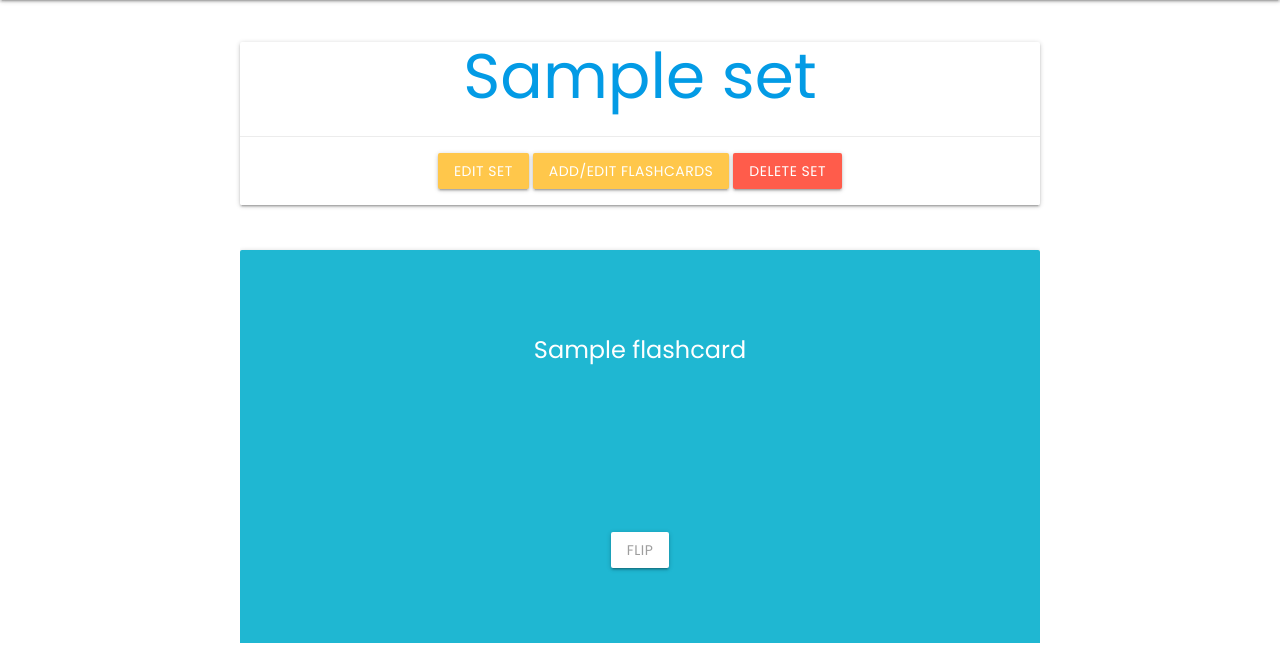
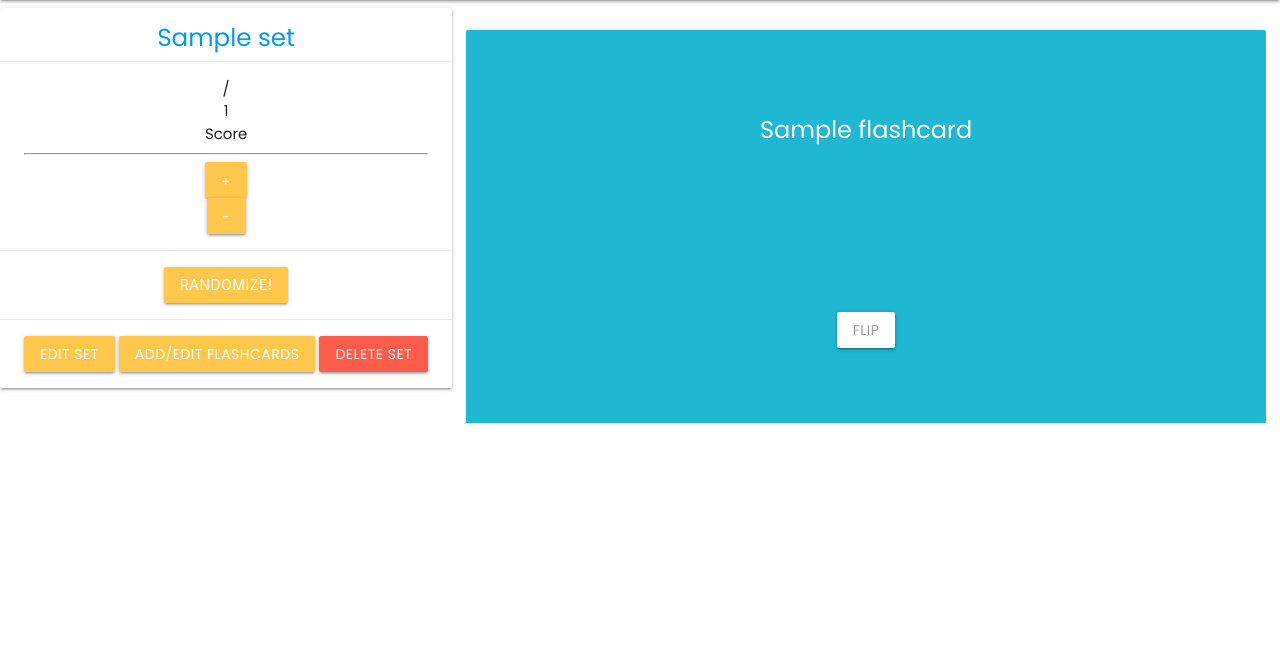
Before and after one commit to ursulacj/noted, a Django app: page /sets/1/ in a window 1280 px wide. Shown: the part 64-727 px from the top of the page. Run offline with Django 3.2, Linux system fonts and the light colour scheme; tables that the repository leaves empty hold one stand-in row (values such as "Sample post").

Commit message:
adds randomize button

```diff
--- a/main_app/models.py
+++ b/main_app/models.py
@@ -1,6 +1,7 @@
 from django.db import models
 from django.urls import reverse
 from django.forms import modelformset_factory, inlineformset_factory
+import random
 
 from django.contrib.auth.models import User
 
@@ -18,6 +19,23 @@ class Set(models.Model):
 
   def __str__(self):
     return self.name
+
+  def shuffle_cards(self):
+    flashcards = self.flashcard_set.all()
+    cards = []
+    for card in flashcards:
+      cards.append((card.question, card.answer, card.id))
+      random.shuffle(cards)
+    return cards
+
+  def get_flashcards(self):
+    flashcards = self.flashcard_set.all()
+    cards = []
+    for card in flashcards:
+      cards.append((card.question, card.answer, card.id))
+    return cards
+
+
 
 class Group(models.Model):
   name = models.CharField(max_length=200)
--- a/main_app/templates/main_app/set_confirm_delete.html
+++ b/main_app/templates/main_app/set_confirm_delete.html
@@ -7,7 +7,7 @@
 
   <form action="" method="POST">
     {% csrf_token %}
-    <input type="submit" value="Yes - Delete!" class="btn">
-    <a href="{% url 'show_set' set.id %}">Cancel</a>
+    <input type="submit" value="Yes - Delete!" class="btn btn-red">
+    <a href="{% url 'show_set' set.id %}"> <button class="btn">Cancel</button> </a>
   </form>
 {% endblock %}
--- a/main_app/templates/main_app/set_form.html
+++ b/main_app/templates/main_app/set_form.html
@@ -2,7 +2,7 @@
 
 {% block content %}
 <h1>Add a Set</h1>
-<form action="" method="post">
+<form action="" method="post" class="thin-body">
     {% csrf_token %}
     <table>
       {{ form.as_table }}
--- a/main_app/templates/sets/show.html
+++ b/main_app/templates/sets/show.html
@@ -1,29 +1,52 @@
 {% extends 'base.html' %}
 {% block content %}
-<div class="card">
+<div class="card left">
     <a class="tooltipped" data-position="bottom" data-tooltip="{{ set.description }}">
-      <span class="card-title"><h1>{{ set.name }}</h1>
+      <span class="card-title"><h5>{{ set.name }}</h5>
       </span>
     </a>
     <div class="card-action">
-            <a href="{% url 'update_set' set.id %}" class="btn">Edit Set</a>
-            <a href="{% url 'create_flashcards' set.id %}" class="btn">Add/Edit Flashcards</a>
-            <a href="{% url 'delete_set' set.id %}" class="btn btn-red">Delete Set</a>
-          </div>
+      <div class="points">  </div> / <div class="total">{{ total }}</div>
+      Score <hr>
+      <form action="" method="get">
+          <input value="random" name="random" type="hidden"></input>
+          <button type="submit" class="btn">+</button>
+      </form>
+      <form action="" method="get">
+          <input value="random" name="random" type="hidden"></input>
+          <button type="submit" class="btn">-</button>
+      </form>
+    </div>
+
+
+    <div class="card-action">
+      <form action="" method="get">
+          <input value="random" name="random" type="hidden"></input>
+          <button type="submit" class="btn">Randomize!</button>
+      </form>
+    </div>
+    <div class="card-action">
+      <a href="{% url 'update_set' set.id %}" class="btn">Edit Set</a>
+      <a href="{% url 'create_flashcards' set.id %}" class="btn">Add/Edit Flashcards</a>
+      <a href="{% url 'delete_set' set.id %}" class="btn btn-red">Delete Set</a>
+    </div>
 </div>
 
 <br>
 
-<div class="carousel carousel-slider center" data-target="carousel">
+<div class="carousel carousel-slider center thin-body" data-target="carousel">
     {% for flashcard in flashcards %}
     <div class="carousel-item noted-blue card flashcards-slide" href="#one!">
-      <span class="card-title white-text center">{{ flashcard.question }}</span>
+      <span class="card-title white-text center">{{ flashcard.0 }}</span>
       <a class="btn waves-effect white grey-text darken-text-2 activator center flip-btn">flip</a>
       <div class="card-reveal noted-blue center flashcards-slide" href="#two!">
-        <span class="card-title center">{{ flashcard.answer }}</span>
+        <span class="card-title center">{{ flashcard.1 }}</span>
         <a class="card-title btn waves-effect white grey-text darken-text-2 center flip-btn">flip</a>
       </div>
     </div>
   {% endfor %}
-</div>
+
+
+  </div>
+
 {% endblock %}
--- a/main_app/views.py
+++ b/main_app/views.py
@@ -1,5 +1,6 @@
 from django.urls import reverse
 from django.shortcuts import render, redirect
+import random
 
 from .models import Set, Flashcard, Group
 from django.contrib.auth.models import User
@@ -65,9 +66,13 @@ def unassoc_group(request, user_id, group_id):
 
 def show_set(request, set_id):
   set = Set.objects.get(id=set_id)
-  flashcards = set.flashcard_set.all()
+  flashcards = set.get_flashcards()
+  total = len(flashcards)
+  if request.GET.get('random') == 'random':
+    flashcards = set.shuffle_cards()
+  print(flashcards)
   return render(request, 'sets/show.html', {
-    'set': set, 'flashcards' : flashcards, 'mainclass' : "thin-body"
+    'set': set, 'flashcards' : flashcards, 'total' : total
     })
 
 def signup(request):
```
Also changed, not shown: main_app/static/js/main.js (+37 -0 lines).
